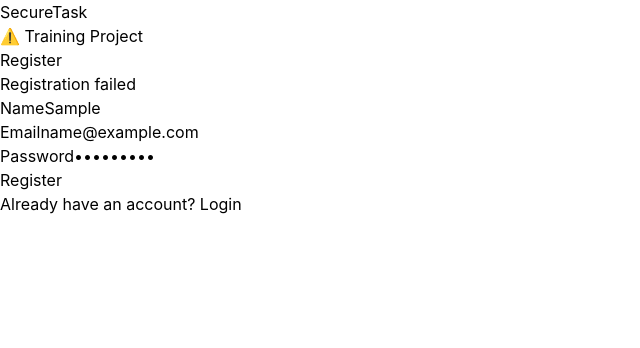
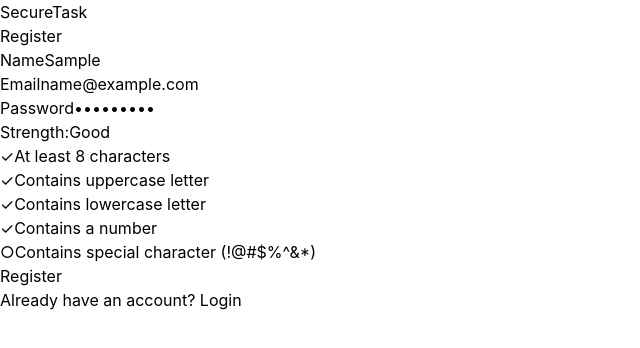
Before and after one commit to Alcendol/security-training, a React (Vite) app in the folder frontend/: page /register in a window 1280 px wide. Both pictures are taken after typing "Sample", "name@example.com", "Sample123" into the empty fields and a click on the button "Register". Shown: the top 348 px of the page, without its empty margins (0-640 px from the left). Built offline with nearby package versions, Linux system fonts and the light colour scheme; no server answers.

Commit message:
fix: add client-side password strength validation on register

```diff
--- a/frontend/src/pages/Register.jsx
+++ b/frontend/src/pages/Register.jsx
@@ -1,6 +1,14 @@
-import { useState } from 'react';
+import { useState, useMemo } from 'react';
 import { useNavigate, Link } from 'react-router-dom';
 import { register } from '../services/api';
+
+const PASSWORD_RULES = [
+  { label: 'At least 8 characters', test: (pw) => pw.length >= 8 },
+  { label: 'Contains uppercase letter', test: (pw) => /[A-Z]/.test(pw) },
+  { label: 'Contains lowercase letter', test: (pw) => /[a-z]/.test(pw) },
+  { label: 'Contains a number', test: (pw) => /[0-9]/.test(pw) },
+  { label: 'Contains special character (!@#$%^&*)', test: (pw) => /[!@#$%^&*(),.?":{}|<>]/.test(pw) },
+];
 
 function Register() {
   const [formData, setFormData] = useState({
@@ -19,13 +27,27 @@ function Register() {
     });
   };
 
+  // Compute which rules pass and overall validity
+  const passwordChecks = useMemo(
+    () => PASSWORD_RULES.map((rule) => ({ ...rule, passed: rule.test(formData.password) })),
+    [formData.password],
+  );
+  const isPasswordValid = passwordChecks.every((r) => r.passed);
+  const passedCount = passwordChecks.filter((r) => r.passed).length;
+
+  // Strength label
+  const strengthLabel = passedCount <= 1 ? 'Weak' : passedCount <= 3 ? 'Fair' : passedCount <= 4 ? 'Good' : 'Strong';
+  const strengthColor = passedCount <= 1 ? 'bg-red-500' : passedCount <= 3 ? 'bg-yellow-500' : passedCount <= 4 ? 'bg-blue-500' : 'bg-green-500';
+
   const handleSubmit = async (e) => {
     e.preventDefault();
     setError('');
     setSuccess('');
 
-    // VULNERABILITY #2: No client-side password validation
-    // No minimum length, complexity requirements, etc.
+    if (!isPasswordValid) {
+      setError('Password does not meet the requirements.');
+      return;
+    }
 
     try {
       await register(formData.email, formData.password, formData.name);
@@ -35,7 +57,6 @@ function Register() {
         navigate('/login');
       }, 2000);
     } catch (err) {
-      // VULNERABILITY: Exposing detailed error information
       setError('Registration failed');
       if (process.env.NODE_ENV === "development") {
         console.error('Registration error:', err);
@@ -48,9 +69,6 @@ function Register() {
       <div className="max-w-md w-full bg-white rounded-lg shadow-md p-8">
         <div className="text-center mb-8">
           <h1 className="text-3xl font-bold text-gray-900">SecureTask</h1>
-          <p className="text-red-600 text-sm mt-2">
-            ⚠️ Training Project
-          </p>
         </div>
 
         <h2 className="text-2xl font-semibold mb-6 text-center">Register</h2>
@@ -107,13 +125,40 @@ function Register() {
               onChange={handleChange}
               className="w-full px-3 py-2 border border-gray-300 rounded focus:outline-none focus:border-blue-500"
               required
+              minLength={8}
             />
-            {/* VULNERABILITY #2: No password strength indicator or requirements */}
+
+            {/* Password strength indicator */}
+            {formData.password.length > 0 && (
+              <div className="mt-3">
+                <div className="flex items-center justify-between mb-1">
+                  <span className="text-xs font-medium text-gray-600">Strength:</span>
+                  <span className={`text-xs font-semibold ${passedCount <= 1 ? 'text-red-600' : passedCount <= 3 ? 'text-yellow-600' : passedCount <= 4 ? 'text-blue-600' : 'text-green-600'}`}>
+                    {strengthLabel}
+                  </span>
+                </div>
+                <div className="w-full bg-gray-200 rounded-full h-1.5">
+                  <div
+                    className={`h-1.5 rounded-full transition-all duration-300 ${strengthColor}`}
+                    style={{ width: `${(passedCount / PASSWORD_RULES.length) * 100}%` }}
+                  />
+                </div>
+                <ul className="mt-2 space-y-1">
+                  {passwordChecks.map((rule, i) => (
+                    <li key={i} className={`text-xs flex items-center gap-1 ${rule.passed ? 'text-green-600' : 'text-gray-400'}`}>
+                      <span>{rule.passed ? '✓' : '○'}</span>
+                      {rule.label}
+                    </li>
+                  ))}
+                </ul>
+              </div>
+            )}
           </div>
 
           <button
             type="submit"
-            className="w-full bg-blue-500 text-white py-2 px-4 rounded hover:bg-blue-600 transition duration-200"
+            disabled={!isPasswordValid && formData.password.length > 0}
+            className="w-full bg-blue-500 text-white py-2 px-4 rounded hover:bg-blue-600 transition duration-200 disabled:opacity-50 disabled:cursor-not-allowed"
           >
             Register
           </button>
```
